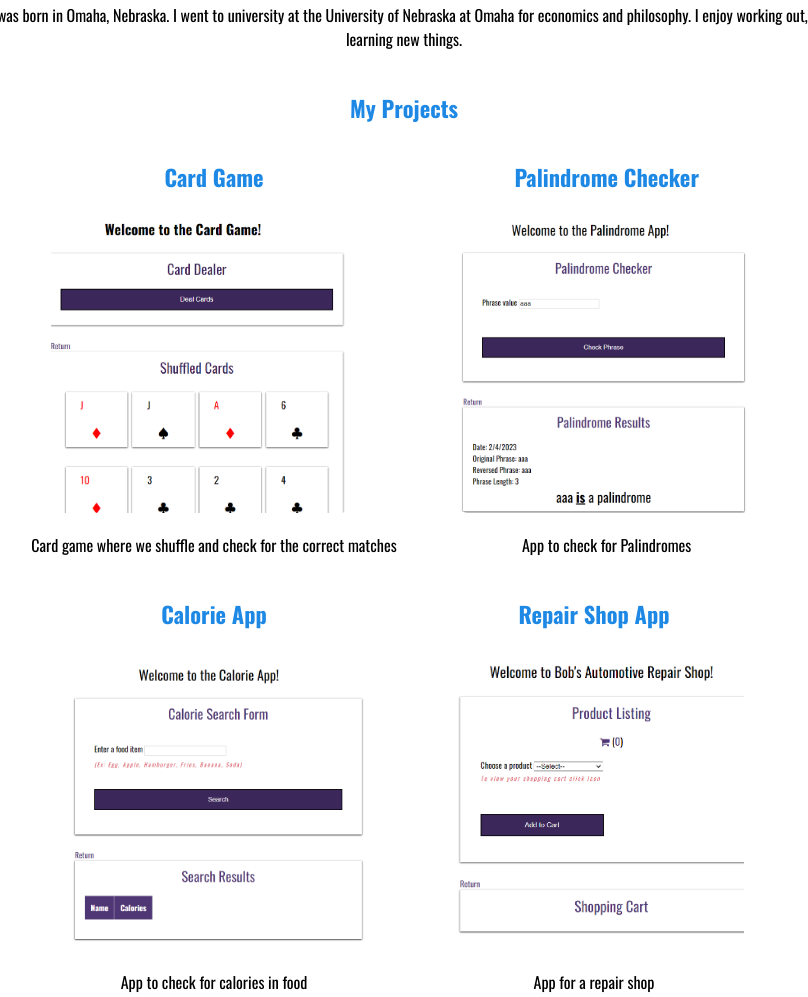
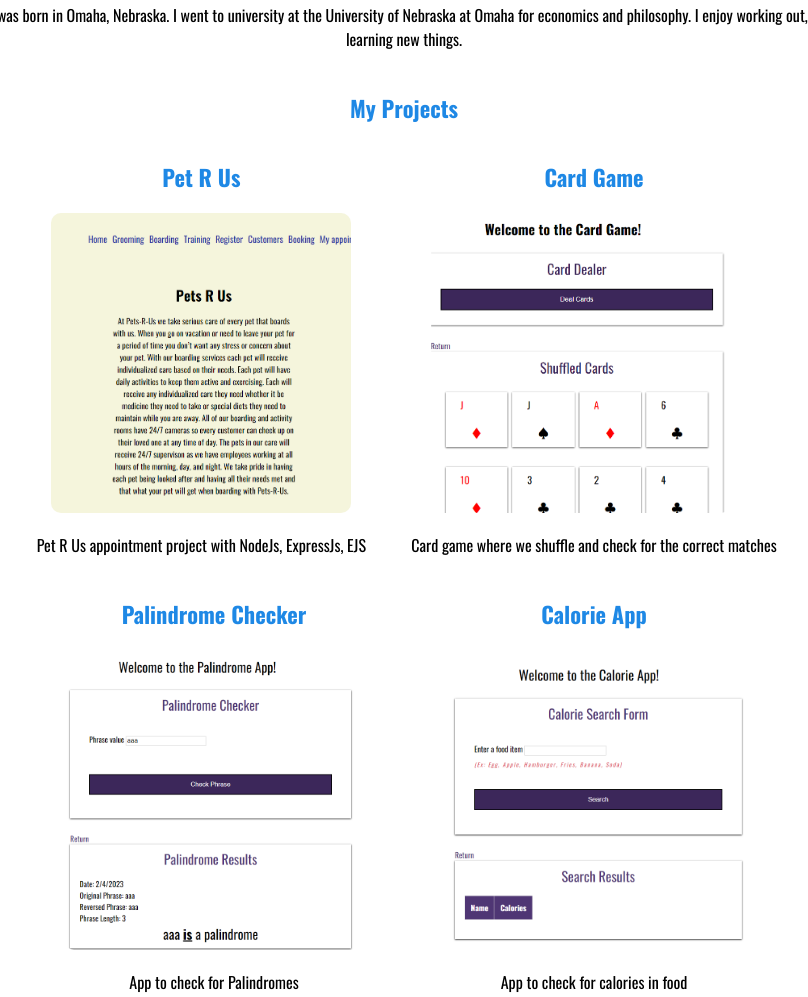
Before and after one commit to alet3233/personal-portfolio, a plain HTML site: page projects.html in a window 1280 px wide. Shown: the part 133-1130 px from the top of the page, without its empty margins (236-1044 px from the left). Drawn offline with nearby package versions, Linux system fonts and the light colour scheme.

Commit message:
added project links

```diff
--- a/projects.html
+++ b/projects.html
@@ -28,41 +28,48 @@
             <div class="container">
                 <h2 class="mb-4">My Projects</h2>
             <div class="projects-wrapper">
-                <div class="project">
+                <a href="https://pet-r-us.onrender.com/" target="_blank" class="project">
+                    <h2 class="mb-2">Pet R Us</h2>
+                    <div class="img-wrapper mb-2">
+                        <img src="images/pet-r-us.png" alt="Pet r Us">
+                    </div>
+                    <p>Pet R Us appointment project with NodeJs, ExpressJs, EJS</p>
+                </a>
+                <a href="https://alet3233.github.io/web-231/week-9/Thomas-card-game.html" target="_blank" class="project">
                     <h2 class="mb-2">Card Game</h2>
                     <div class="img-wrapper mb-2">
                         <img src="images/card-game-app.png" alt="Card game">
                     </div>
                     <p>Card game where we shuffle and check for the correct matches</p>
-                </div>
-                <div class="project">
+                </a>
+                <a href="https://alet3233.github.io/web-330/week-2/Thomas-palindrome.html" target="_blank" class="project">
                     <h2 class="mb-2">Palindrome Checker</h2>
                     <div class="img-wrapper mb-2">
                         <img src="images/palindrome-checker.png" alt="Palindrome Checker">
                     </div>
                     <p>App to check for Palindromes</p>
-                </div>
-                <div class="project">
+                </a>
+                <a href="https://alet3233.github.io/web-330/week-4/Thomas-calorie.html" target="_blank" class="project">
                     <h2 class="mb-2">Calorie App</h2>
                     <div class="img-wrapper mb-2">
                         <img src="images/calorie-app.png" alt="Calorie App">
                     </div>
                     <p>App to check for calories in food</p>
-                </div>
-                <div class="project">
+                </a>
+                <a href="https://alet3233.github.io/web-330/week-5/Thomas-bobs-auto-repair.html" target="_blank" class="project">
                     <h2 class="mb-2">Repair Shop App</h2>
                     <div class="img-wrapper mb-2">
                         <img src="images/boms-repair-shop-app.png" alt="Boms Repair Shop App">
                     </div>
                     <p>App for a repair shop</p>
-                </div>
-                <div class="project">
+                </a>
+                <a href="https://alet3233.github.io/web-330/week-3/thomas-restaurant.html" target="_blank" class="project">
                     <h2 class="mb-2">Restaurant</h2>
                     <div class="img-wrapper mb-2">
                         <img src="images/restaurant app.png" alt="Restaurant App">
                     </div>
                     <p>App for prices of a restaurant</p>
-                </div>
+                </a>
             </div>
         </div>
         </section>
```
Also changed, not shown: images/pet-r-us.png (added).
